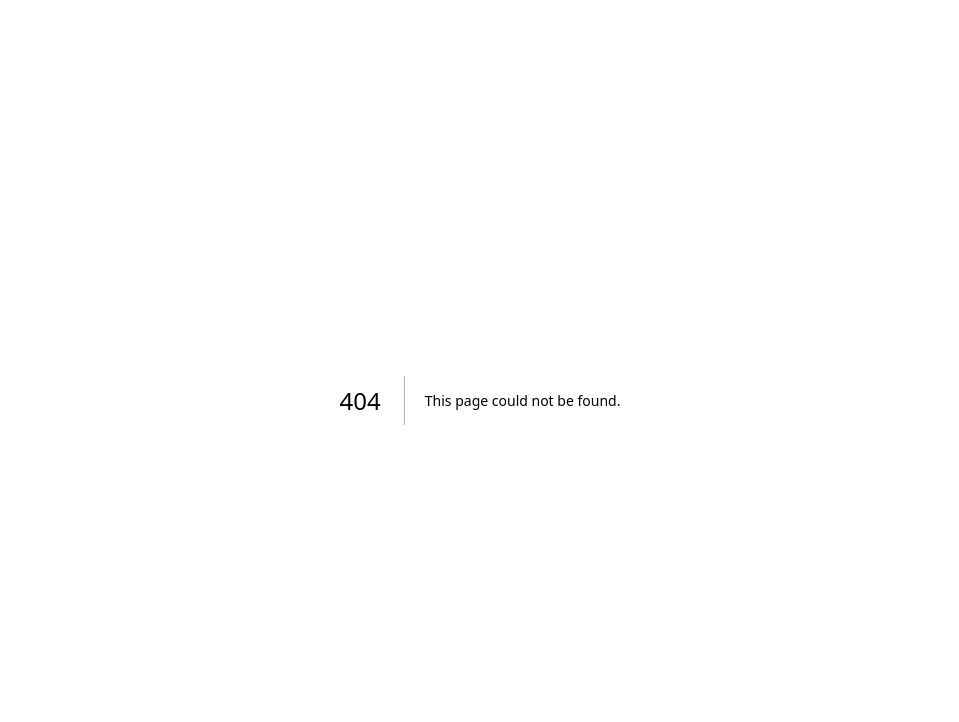
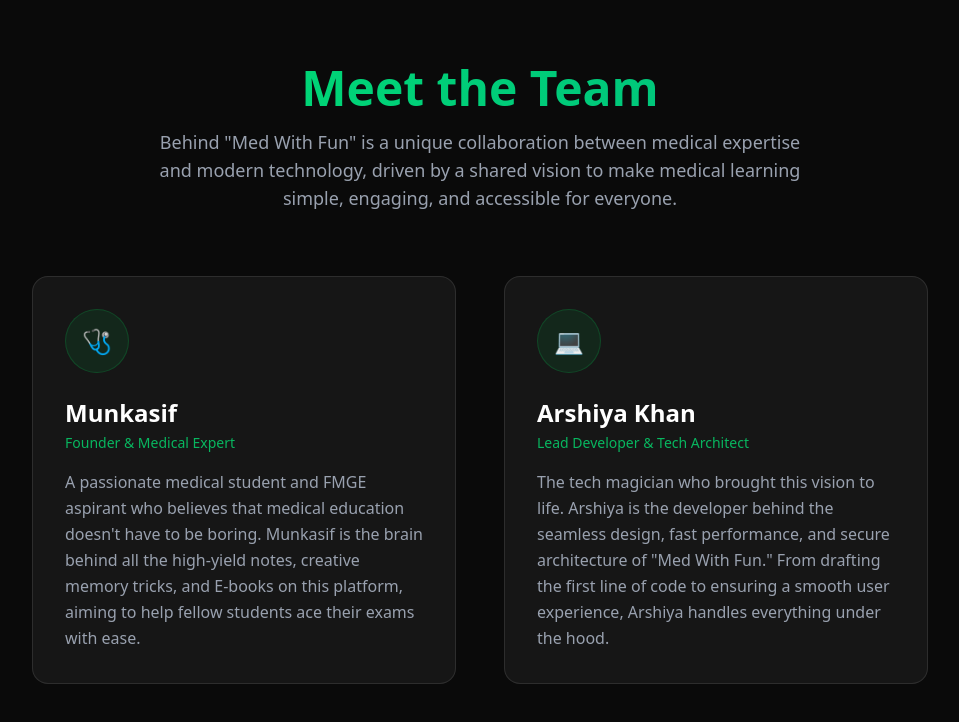
Before and after one commit to arshiyakhan1405/medwithfun, a Next.js app: page /team in a window 1280 px wide. Before the commit this address had no page. Shown: the top 722 px of the page, without its empty margins (160-1119 px from the left). Built offline with nearby package versions, Linux system fonts and the light colour scheme.

Commit message:
Create page.tsx

```diff
--- /dev/null
+++ b/app/team/page.tsx
@@ -0,0 +1,50 @@
+import React from 'react';
+
+export default function TeamPage() {
+  return (
+    <div className="min-h-screen bg-[#0a0a0a] text-white py-16 px-4 sm:px-6 lg:px-8">
+      <div className="max-w-4xl mx-auto text-center">
+        <h1 className="text-4xl font-extrabold sm:text-5xl bg-gradient-to-r from-green-400 to-emerald-500 bg-clip-text text-transparent mb-4">
+          Meet the Team
+        </h1>
+        <p className="text-gray-400 text-lg max-w-2xl mx-auto mb-16">
+          Behind "Med With Fun" is a unique collaboration between medical expertise and modern technology, driven by a shared vision to make medical learning simple, engaging, and accessible for everyone.
+        </p>
+
+        <div className="grid grid-cols-1 md:grid-cols-2 gap-12 text-left">
+          {/* Munkasif Card */}
+          <div className="bg-white/5 border border-white/10 rounded-2xl p-8 hover:border-green-500/50 transition-all group">
+            <div className="w-16 h-16 rounded-full bg-green-500/10 flex items-center justify-center mb-6 border border-green-500/20 group-hover:bg-green-500/20 transition-all">
+              <span className="text-2xl text-green-400">🩺</span>
+            </div>
+            <h3 className="text-2xl font-bold text-white group-hover:text-green-400 transition-all mb-1">
+              Munkasif
+            </h3>
+            <p className="text-green-400/80 font-medium text-sm mb-4">
+              Founder & Medical Expert
+            </p>
+            <p className="text-gray-400 leading-relaxed text-sm sm:text-base">
+              A passionate medical student and FMGE aspirant who believes that medical education doesn't have to be boring. Munkasif is the brain behind all the high-yield notes, creative memory tricks, and E-books on this platform, aiming to help fellow students ace their exams with ease.
+            </p>
+          </div>
+
+          {/* Arshiya Khan Card */}
+          <div className="bg-white/5 border border-white/10 rounded-2xl p-8 hover:border-green-500/50 transition-all group">
+            <div className="w-16 h-16 rounded-full bg-green-500/10 flex items-center justify-center mb-6 border border-green-500/20 group-hover:bg-green-500/20 transition-all">
+              <span className="text-2xl text-green-400">💻</span>
+            </div>
+            <h3 className="text-2xl font-bold text-white group-hover:text-green-400 transition-all mb-1">
+              Arshiya Khan
+            </h3>
+            <p className="text-green-400/80 font-medium text-sm mb-4">
+              Lead Developer & Tech Architect
+            </p>
+            <p className="text-gray-400 leading-relaxed text-sm sm:text-base">
+              The tech magician who brought this vision to life. Arshiya is the developer behind the seamless design, fast performance, and secure architecture of "Med With Fun." From drafting the first line of code to ensuring a smooth user experience, Arshiya handles everything under the hood.
+            </p>
+          </div>
+        </div>
+      </div>
+    </div>
+  );
+}
```
